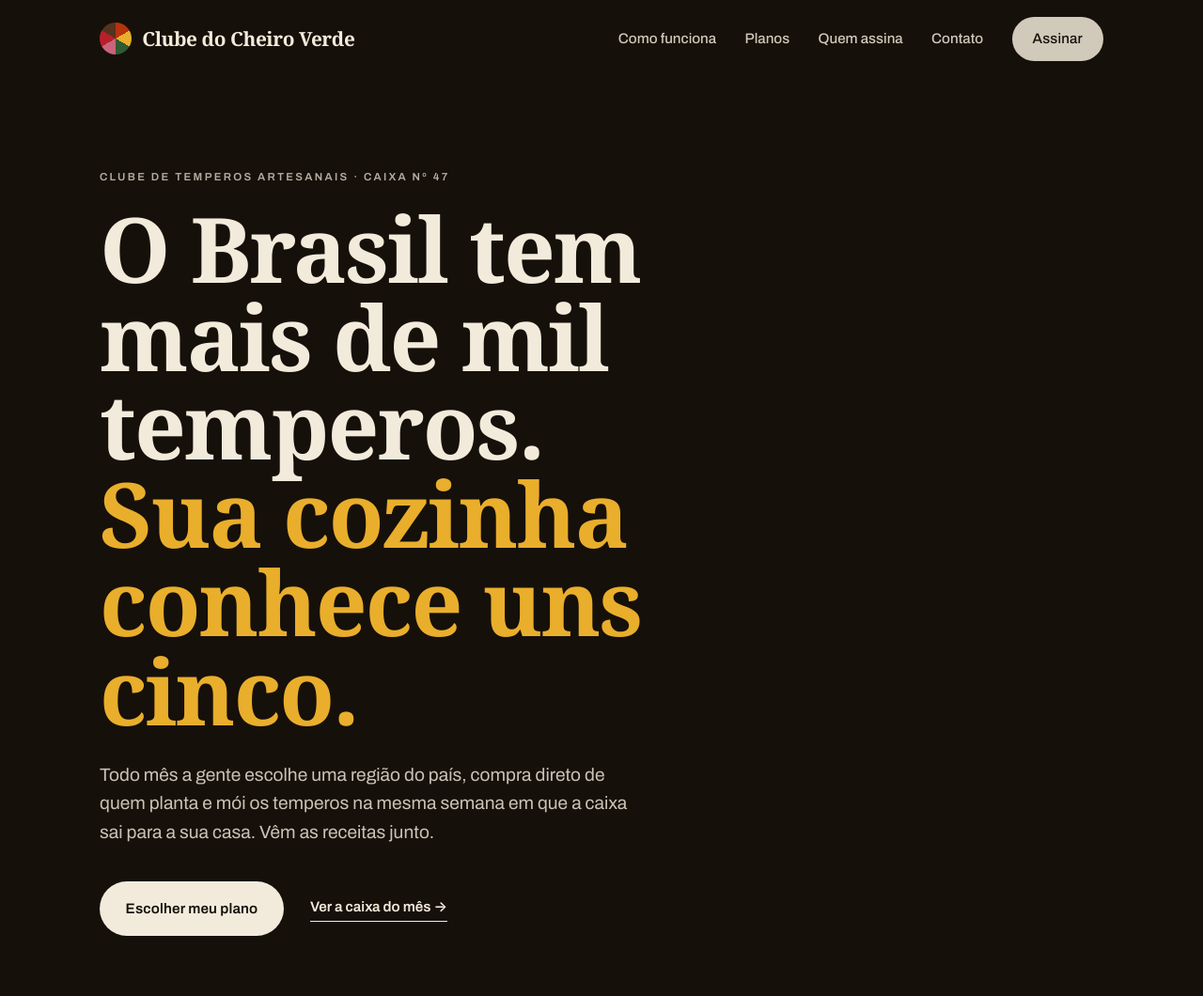
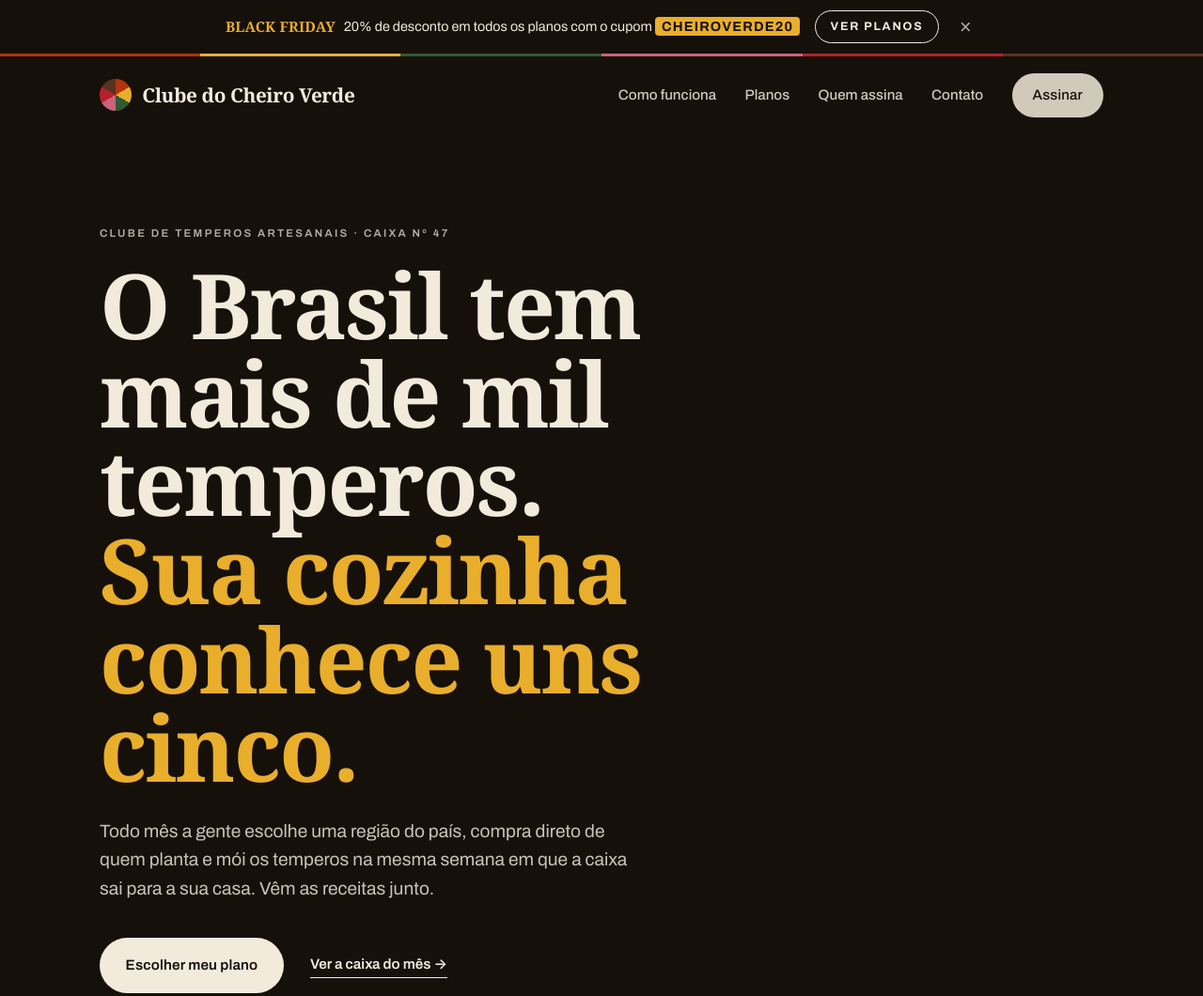
Before and after one commit to estudantepm3/clube-do-cheiro-verde-2, a plain HTML site: page index.html in a window 1280 px wide. Shown: the top 1060 px of the page at 94% size. Drawn offline with Linux system fonts and the light colour scheme; a web font is replaced by a local one.

Commit message:
Adiciona banner de Black Friday com 20% de desconto nos planos
- Banner dispensável no topo com cupom CHEIROVERDE20 (persiste via localStorage)
- Aplica 20% de desconto nos preços dos planos, com preco original riscado
- Desconto reaplicado ao alternar entre ciclo mensal e trimestral
- Ajusta os textos de cobranca (ex.: R$ 129 -> R$ 103 a cada 3 meses)
- Nota de Black Friday na secao de planos
- Config BF.ativo em script.js para ligar/desligar a promocao

Co-Authored-By: Claude Sonnet 5 <noreply@anthropic.com>

```diff
--- a/index.html
+++ b/index.html
@@ -13,6 +13,18 @@
 <body>
 
 <a class="pular" href="#conteudo">Pular para o conteúdo</a>
+
+<!-- ============ BANNER BLACK FRIDAY ============ -->
+<aside class="bf" id="bf" aria-label="Promoção de Black Friday">
+  <div class="bf__interno">
+    <p class="bf__texto">
+      <strong class="bf__tag">Black Friday</strong>
+      <span>20% de desconto em todos os planos com o cupom <strong class="bf__cupom">CHEIROVERDE20</strong></span>
+    </p>
+    <a class="bf__cta" href="#planos">Ver planos</a>
+    <button class="bf__fechar" id="bf-fechar" type="button" aria-label="Fechar aviso">&times;</button>
+  </div>
+</aside>
 
 <!-- ============ CABEÇALHO ============ -->
 <header class="topo" id="topo">
@@ -232,6 +244,10 @@
 
       </div>
 
+      <p class="planos__nota planos__nota--bf">
+        <strong>Black Friday:</strong> 20% de desconto em qualquer plano com o cupom
+        <strong>CHEIROVERDE20</strong>. Vale para novas assinaturas até 30/11.
+      </p>
       <p class="planos__nota">
         Assine por 3, 6 ou 12 meses, na data que escolher.
       </p>
--- a/script.js
+++ b/script.js
@@ -92,6 +92,8 @@
       opcao.classList.toggle('ativo', ativa);
       opcao.setAttribute('aria-pressed', String(ativa));
     });
+
+    aplicarBlackFriday(ciclo);
   }
 
   opcoesCiclo.forEach(function (opcao) {
@@ -99,6 +101,61 @@
       trocarCiclo(opcao.getAttribute('data-ciclo'));
     });
   });
+
+  /* ---------- 4b. Black Friday: banner e 20% nos planos ---------- */
+  var BF = { ativo: true, desconto: 0.20, chave: 'bf-cheiroverde-2026' };
+
+  function aplicarBlackFriday(ciclo) {
+    if (!BF.ativo) return;
+
+    document.querySelectorAll('.plano').forEach(function (plano) {
+      var valorEl = plano.querySelector('.plano__valor');
+      var antesEl = plano.querySelector('.plano__antes');
+      if (valorEl && antesEl) {
+        var base = parseInt(valorEl.getAttribute('data-' + ciclo), 10);
+        if (!isNaN(base)) {
+          valorEl.textContent = Math.round(base * (1 - BF.desconto));
+          antesEl.textContent = 'de R$ ' + base;
+        }
+      }
+
+      var cobrancaEl = plano.querySelector('.plano__cobranca');
+      if (cobrancaEl) {
+        var texto = cobrancaEl.getAttribute('data-' + ciclo) || cobrancaEl.textContent;
+        cobrancaEl.textContent = texto.replace(/R\$\s*(\d+)/, function (_todo, n) {
+          return 'R$ ' + Math.round(parseInt(n, 10) * (1 - BF.desconto));
+        });
+      }
+    });
+  }
+
+  if (BF.ativo) {
+    document.body.classList.add('tem-bf');
+
+    // linha "de R$ X" acima de cada preço
+    document.querySelectorAll('.plano__preco').forEach(function (precoEl) {
+      var antes = document.createElement('p');
+      antes.className = 'plano__antes';
+      precoEl.parentNode.insertBefore(antes, precoEl);
+    });
+
+    aplicarBlackFriday('mensal');
+
+    // fechar o banner (o desconto continua valendo)
+    var banner = document.getElementById('bf');
+    var bannerFechar = document.getElementById('bf-fechar');
+
+    if (banner && bannerFechar) {
+      try {
+        if (localStorage.getItem(BF.chave) === 'fechado') banner.hidden = true;
+      } catch (erro) { /* sem localStorage: mantém visível */ }
+
+      bannerFechar.addEventListener('click', function () {
+        banner.hidden = true;
+        try { localStorage.setItem(BF.chave, 'fechado'); } catch (erro) {}
+      });
+    }
+  }
 
   /* ---------- 5. Doses: uma faixa de pigmento por tempero do plano ---------- */
   var pigmentosDaCasa = ['#B5330E', '#E9AE2B', '#2F5A33', '#C9647A', '#B7202B', '#56331E'];
--- a/styles.css
+++ b/styles.css
@@ -138,6 +138,91 @@ a { color: inherit; }
 }
 .link-seta::after { content: " →"; }
 .link-seta:hover { color: var(--acafrao); }
+
+/* ---------- 3b. Banner de Black Friday ---------- */
+.bf {
+  background: var(--tinta);
+  color: var(--papel);
+  border-bottom: 3px solid transparent;
+  border-image: linear-gradient(90deg,
+    var(--urucum)   0 16.666%,
+    var(--acafrao)  0 33.333%,
+    var(--jambu)    0 50%,
+    var(--rosa)     0 66.666%,
+    var(--biquinho) 0 83.333%,
+    var(--cumaru)   0 100%) 1;
+}
+.bf[hidden] { display: none; }
+
+.bf__interno {
+  max-width: var(--largura);
+  margin: 0 auto;
+  padding: 0.7rem var(--margem);
+  display: flex;
+  align-items: center;
+  justify-content: center;
+  gap: 1rem;
+  flex-wrap: wrap;
+}
+
+.bf__texto {
+  margin: 0;
+  display: flex;
+  align-items: center;
+  justify-content: center;
+  gap: 0.55rem;
+  flex-wrap: wrap;
+  font-size: 0.9rem;
+}
+
+.bf__tag {
+  font-family: var(--display);
+  font-weight: 800;
+  font-size: 0.95rem;
+  letter-spacing: 0.01em;
+  text-transform: uppercase;
+  color: var(--acafrao);
+}
+
+.bf__cupom {
+  background: var(--acafrao);
+  color: var(--tinta);
+  padding: 0.1rem 0.45rem;
+  border-radius: 4px;
+  letter-spacing: 0.08em;
+}
+
+.bf__cta {
+  flex: 0 0 auto;
+  font-size: 0.78rem;
+  font-weight: 700;
+  letter-spacing: 0.14em;
+  text-transform: uppercase;
+  text-decoration: none;
+  padding: 0.4rem 0.95rem;
+  border: 1.5px solid var(--papel);
+  border-radius: 999px;
+  transition: background-color 0.18s ease, color 0.18s ease;
+}
+.bf__cta:hover { background: var(--papel); color: var(--tinta); }
+
+.bf__fechar {
+  flex: 0 0 auto;
+  background: none;
+  border: 0;
+  color: inherit;
+  font-size: 1.35rem;
+  line-height: 1;
+  cursor: pointer;
+  opacity: 0.7;
+  padding: 0.2rem 0.4rem;
+}
+.bf__fechar:hover { opacity: 1; }
+
+@media (max-width: 640px) {
+  .bf__cta { display: none; }
+  .bf__texto { font-size: 0.82rem; }
+}
 
 /* ---------- 4. Cabeçalho ---------- */
 .topo {
@@ -485,6 +570,15 @@ a { color: inherit; }
   font-size: clamp(1.9rem, 3vw, 2.4rem);
   margin: 0 0 0.5rem;
 }
+.plano__antes {
+  margin: 0;
+  font-size: 0.85rem;
+  font-weight: 600;
+  opacity: 0.6;
+  text-decoration: line-through;
+}
+.plano__antes:empty { display: none; }
+
 .plano__preco {
   display: flex;
   align-items: baseline;
@@ -529,6 +623,15 @@ a { color: inherit; }
   max-width: 46ch;
   opacity: 0.75;
 }
+
+.planos__nota--bf {
+  margin-top: 2.75rem;
+  max-width: 52ch;
+  opacity: 1;
+  border-left: 3px solid var(--tinta);
+  padding-left: 0.9rem;
+}
+.planos__nota--bf + .planos__nota { margin-top: 1rem; }
 
 /* ---------- 10. Depoimentos ---------- */
 .depoimentos {
```
